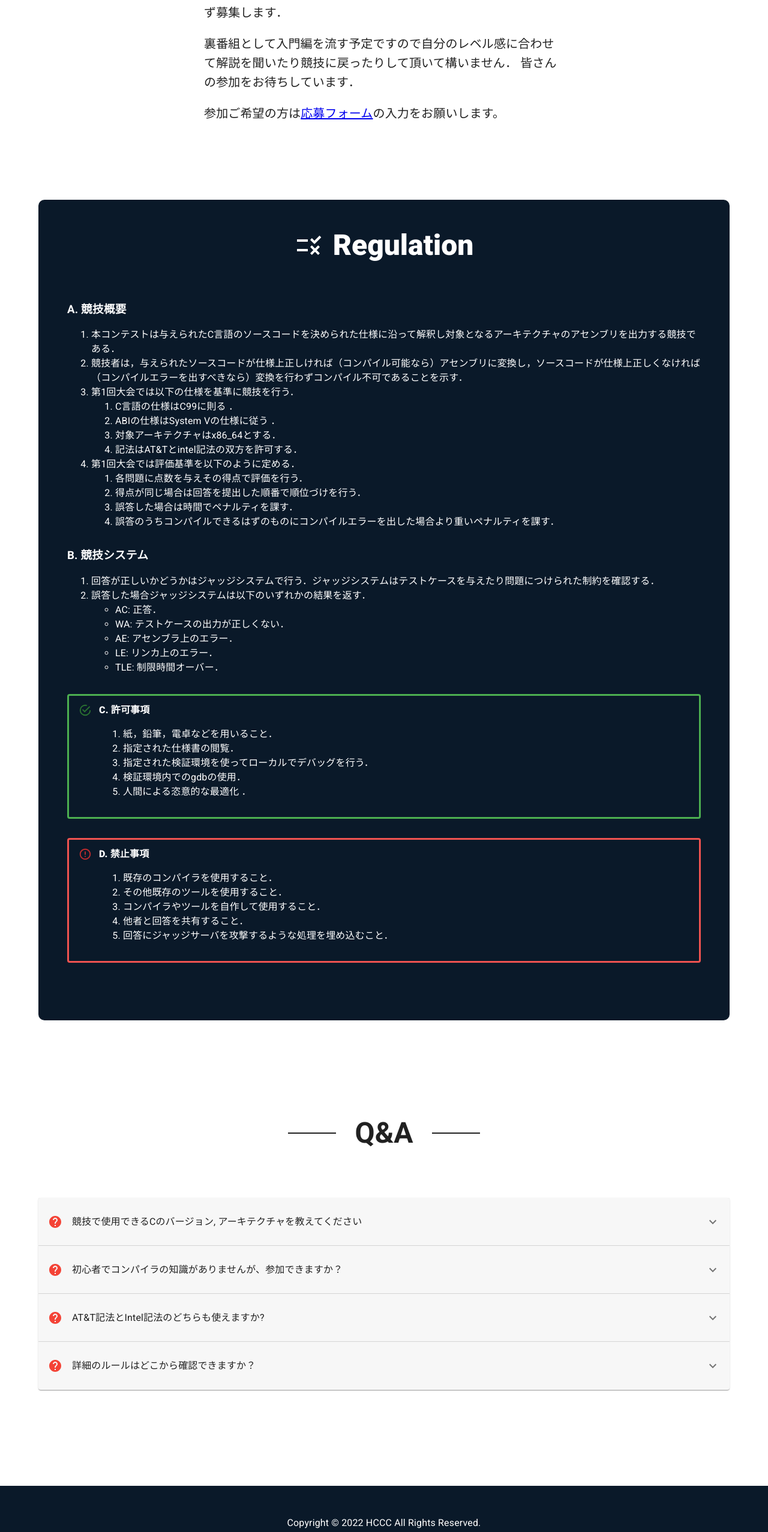
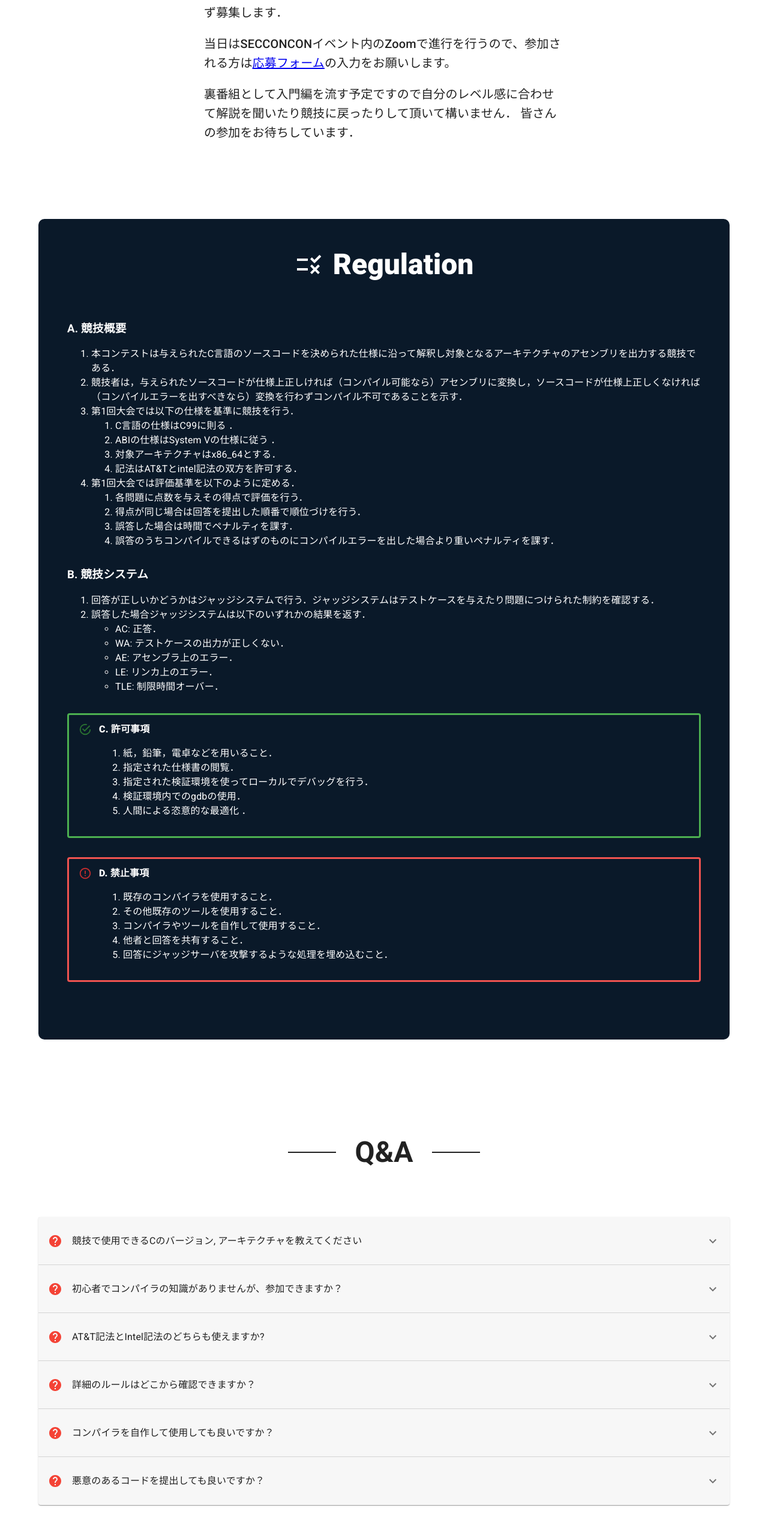
Before and after one commit to HumanCCompilerContest/Human-C-Compiler-Contest_frontend, a Next.js app: page / in a window 1280 px wide. Shown: the part 2609-5163 px from the top of the page at 60% size. Built offline with nearby package versions, Linux system fonts and the light colour scheme.

Commit message:
fix QandA item

```diff
--- a/src/components/organisms/home/JoinCondition.tsx
+++ b/src/components/organisms/home/JoinCondition.tsx
@@ -23,11 +23,7 @@ const JoinCondition: FC<JoinConditionProps> = ({ sx }) => {
             低レイヤに興味がある方からCコンパイラ自作勢までレベルを問わず募集します．
           </p>
           <p>
-            裏番組として入門編を流す予定ですので自分のレベル感に合わせて解説を聞いたり競技に戻ったりして頂いて構いません．
-            皆さんの参加をお待ちしています．
-          </p>
-          <p>
-            参加ご希望の方は
+            当日はSECCONCONイベント内のZoomで進行を行うので、参加される方は
             <a
               href='https://forms.gle/4UiJnoR6gRoCzkpT8'
               target='_blank'
@@ -37,6 +33,10 @@ const JoinCondition: FC<JoinConditionProps> = ({ sx }) => {
             </a>
             の入力をお願いします。
           </p>
+          <p>
+            裏番組として入門編を流す予定ですので自分のレベル感に合わせて解説を聞いたり競技に戻ったりして頂いて構いません．
+            皆さんの参加をお待ちしています．
+          </p>
         </Typography>
       </Box>
     </Box>
--- a/src/components/organisms/home/QandA.tsx
+++ b/src/components/organisms/home/QandA.tsx
@@ -50,7 +50,7 @@ const QandA: FC<QandAProps> = ({ sx }) => {
           競技で使用できるCのバージョン, アーキテクチャを教えてください
         </StyledAccordionSummary>
         <StyledAccordionDetails>
-          C99, X86_64を採用しています。ABIの仕様はSystem Vの仕様に従います。
+          C99, X86_64を採用しています。ABIの仕様はAMD64の仕様に従います。
         </StyledAccordionDetails>
       </Accordion>
 
@@ -61,7 +61,6 @@ const QandA: FC<QandAProps> = ({ sx }) => {
         </StyledAccordionSummary>
         <StyledAccordionDetails>
           大歓迎です。裏番組として入門編を流す予定ですので自分のレベル感に合わせて解説を聞いたり競技に戻ったりして頂いて構いません．
-          開催一週間前までにはチュートリアルも用意する予定なので、そちらで予習も可能です。
           低レイヤーに踏み出す第一歩としてご活用ください。
         </StyledAccordionDetails>
       </Accordion>
@@ -92,6 +91,25 @@ const QandA: FC<QandAProps> = ({ sx }) => {
           からご確認ください。
         </StyledAccordionDetails>
       </Accordion>
+
+      <Accordion>
+        <StyledAccordionSummary expandIcon={<ExpandMoreIcon />}>
+          <HelpIcon color='secondary' sx={{ mr: '1rem' }} />
+          コンパイラを自作して使用しても良いですか？
+        </StyledAccordionSummary>
+        <StyledAccordionDetails>
+          今回は任意のコンパイラの使用を禁止しています。
+          ですが、将来的に自作コンパイラを使った別の方向性のコンテストも考えています。
+        </StyledAccordionDetails>
+      </Accordion>
+
+      <Accordion>
+        <StyledAccordionSummary expandIcon={<ExpandMoreIcon />}>
+          <HelpIcon color='secondary' sx={{ mr: '1rem' }} />
+          悪意のあるコードを提出しても良いですか？
+        </StyledAccordionSummary>
+        <StyledAccordionDetails>勘弁してください</StyledAccordionDetails>
+      </Accordion>
     </Box>
   )
 }
```
